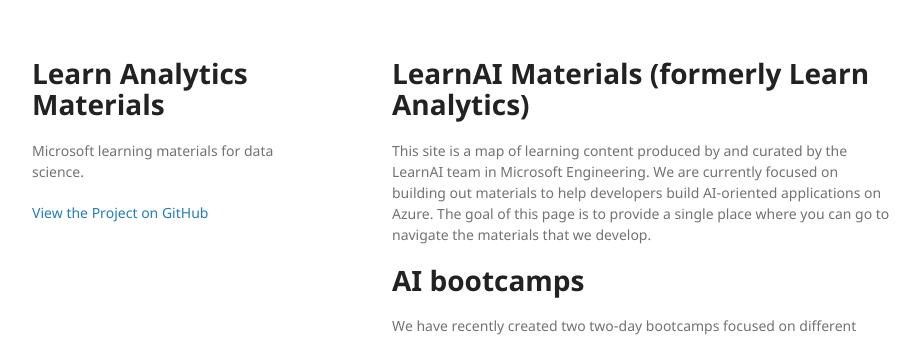
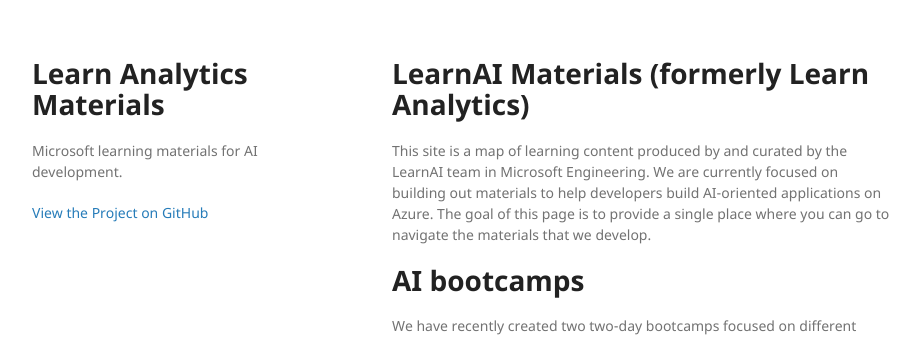
Before and after one commit to QS2AG/learnAnalytics-public, a Jekyll site: the page built from index.md, in a window 1280 px wide. Shown: the top 337 px of the page, without its empty margins (178-1098 px from the left). Built offline with Jekyll 4.4.1, drawn with Linux system fonts in a browser that asks for light colours; our own code applies the rules of GitHub Pages for plain Markdown files.

Commit message:
Update _config.yml

```diff
--- a/_config.yml
+++ b/_config.yml
@@ -1,5 +1,5 @@
 title: Learn Analytics Materials
-description: Microsoft learning materials for data science.
+description: Microsoft learning materials for AI development.
 show_downloads: false
 google_analytics:
 theme: jekyll-theme-minimal
```
